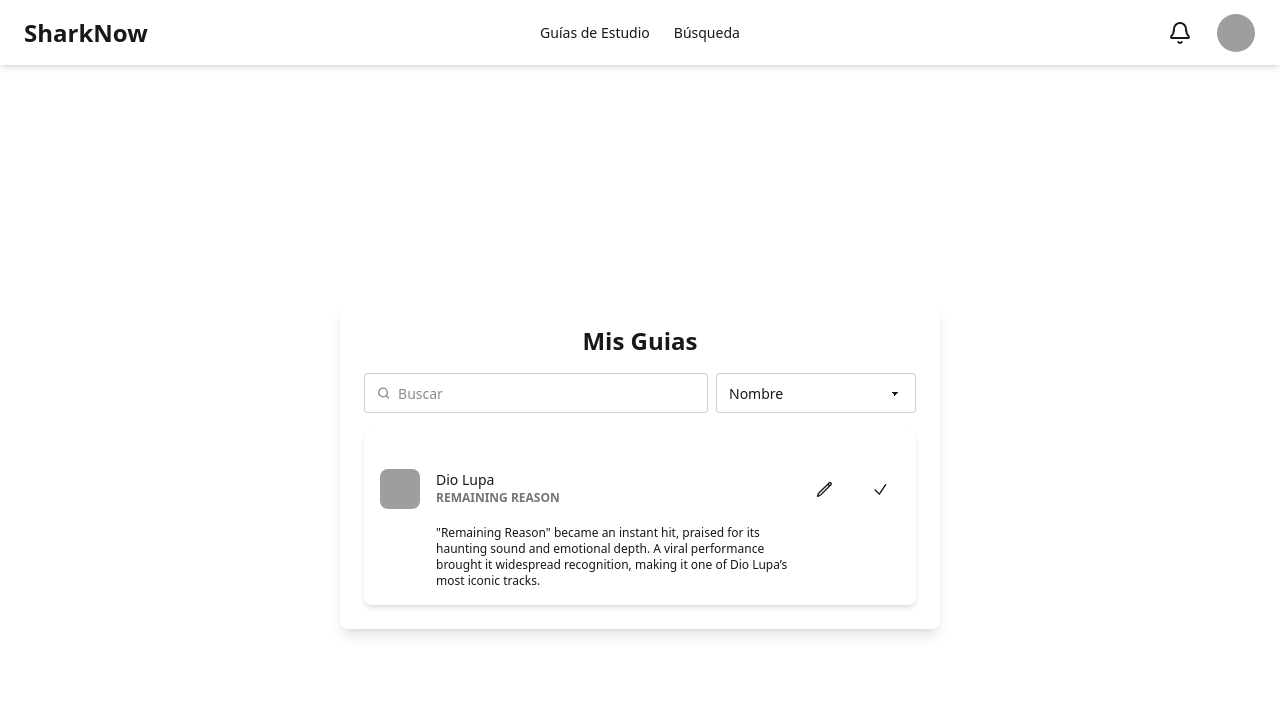
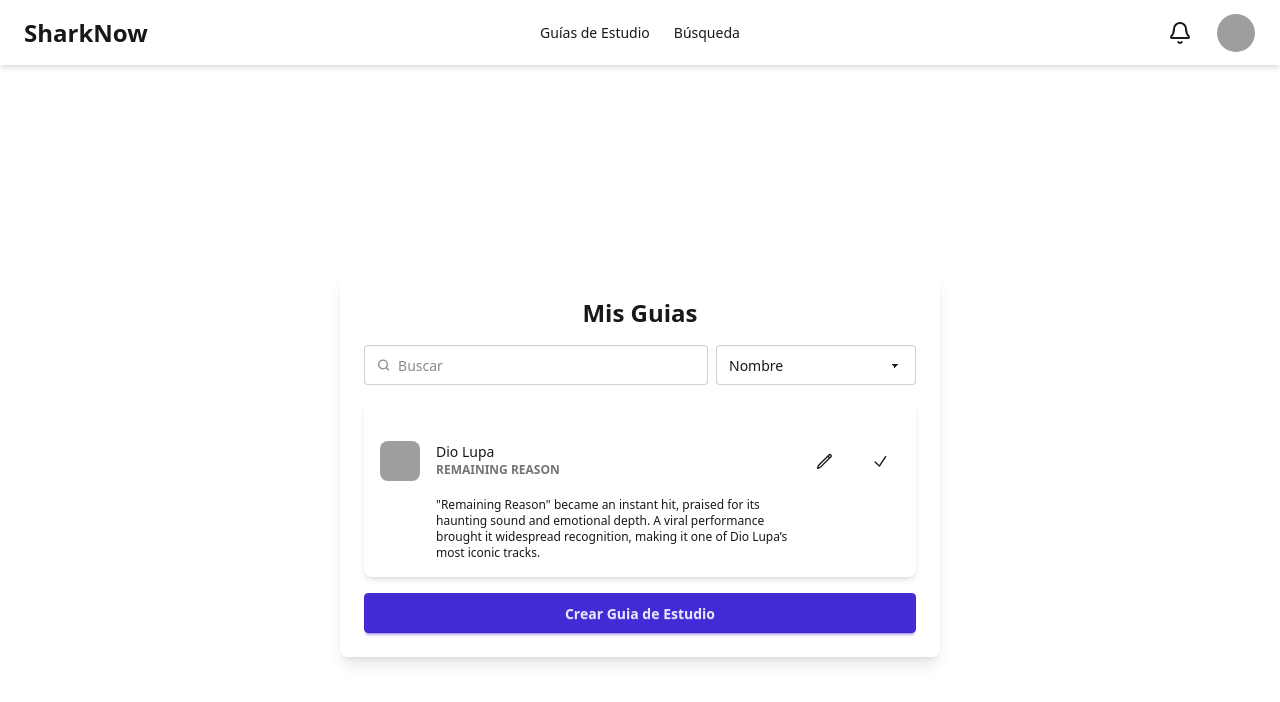
Before and after one commit to IvanArenasSuarez/SharkNow, a React (Vite) app in the folder crud-frontend/: page / in a window 1280 px wide. Shown: the top 702 px of the page. Built offline with nearby package versions, Linux system fonts and the light colour scheme; sample sign-in values are in the browser's storage; grey boxes are pictures that could not be loaded.

Commit message:
Mis Guias v0.1.1

```diff
--- a/crud-frontend/src/components/MisGuias.jsx
+++ b/crud-frontend/src/components/MisGuias.jsx
@@ -36,6 +36,7 @@ export default function MisGuias() {
                 </button>
             </li>
         </ul>
+        <button className="btn btn-primary">Crear Guia de Estudio</button>
         </div>
         </div>
         </>
```
